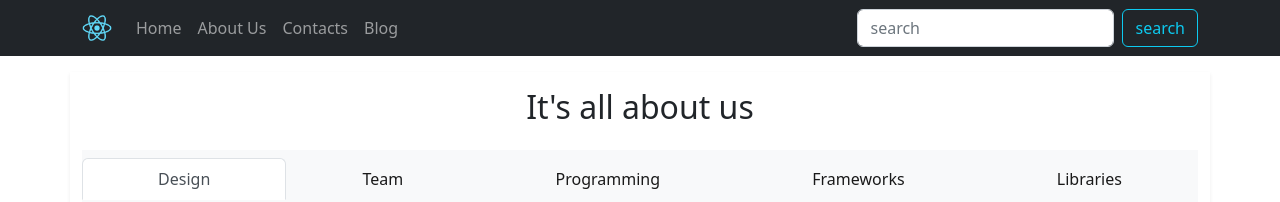
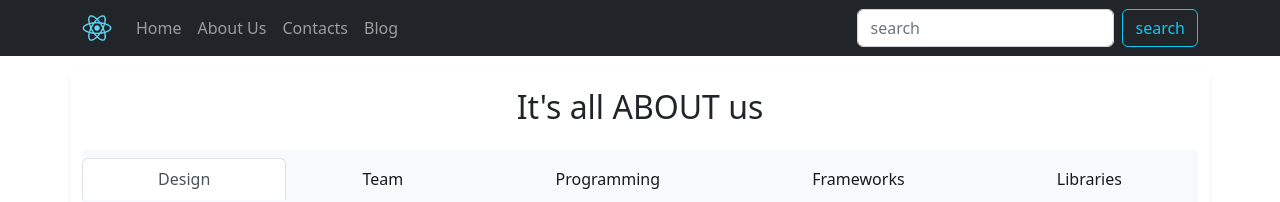
Before and after one commit to DmitriWing/first-react-app, a React (Create React App) app: page /about in a window 1280 px wide. Shown: the top 202 px of the page. Built offline with nearby package versions, Linux system fonts and the light colour scheme.

Commit message:
test commit

```diff
--- a/src/Pages/About.js
+++ b/src/Pages/About.js
@@ -6,7 +6,7 @@ export default class About extends Component{
   render() {
     return (
       <Container className='mt-3 shadow-sm'>
-        <h2 className='h2 text-center p-3'>It's all about us</h2>
+        <h2 className='h2 text-center p-3'>It's all ABOUT us</h2>
         <Tab.Container id='ledt-tabs-example' defaultActiveKey='first'>
           <Row>
             <Col sm={12}>
```
